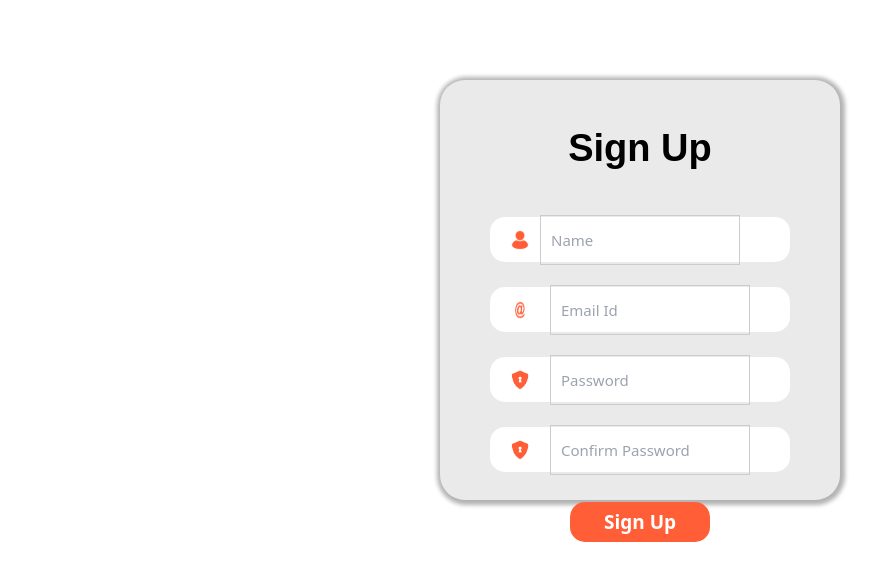
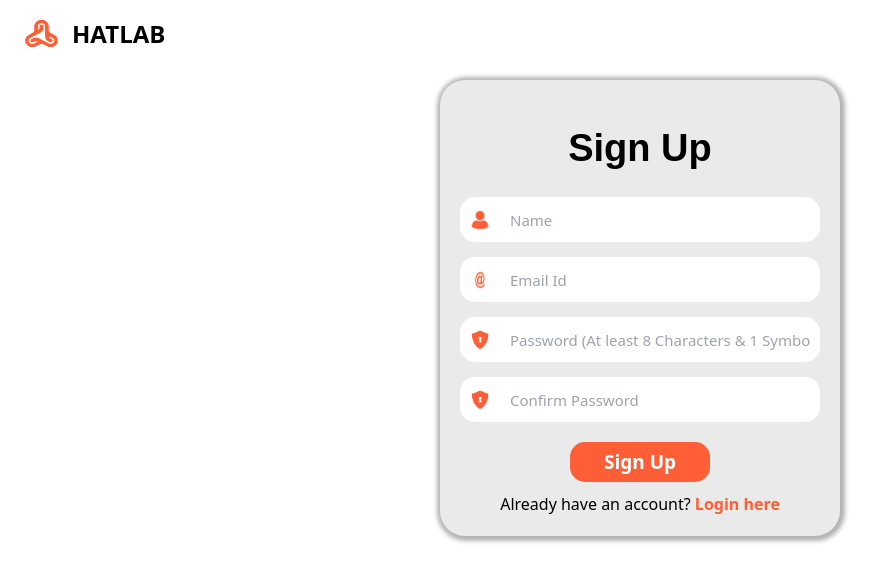
Before and after one commit to AsadCh001/fyp-client, a React (Vite) app: page /signup in a window 1280 px wide. Shown: the top 582 px of the page, without its empty margins (0-885 px from the left). Built offline with nearby package versions, Linux system fonts and the light colour scheme.

Commit message:
update UI/UX

```diff
--- a/package.json
+++ b/package.json
@@ -13,6 +13,7 @@
     "@fortawesome/free-solid-svg-icons": "^6.5.2",
     "@fortawesome/react-fontawesome": "^0.2.2",
     "axios": "^1.6.8",
+    "framer-motion": "^11.2.12",
     "js-cookie": "^3.0.5",
     "jwt-decode": "^4.0.0",
     "prop-types": "^15.8.1",
--- a/src/Components/Landingpage.jsx
+++ b/src/Components/Landingpage.jsx
@@ -1,4 +1,5 @@
 import { useNavigate } from 'react-router-dom';
+import { motion } from 'framer-motion';
 import './landingpage.css';
 
 function Landingpage() {
@@ -25,20 +26,42 @@ function Landingpage() {
         </button>
       </div>
       <div className="main-content">
-        <img src="/hatlab.png" alt="Hatlab" className="hatlab-image" />
+        <motion.img
+          src="/hatlab.png"
+          alt="Hatlab"
+          className="hatlab-image"
+          initial={{ opacity: 0, x: -100 }}
+          animate={{ opacity: 1, x: 0 }}
+          transition={{ duration: 1 }}
+        />
         <div className="info-container">
-          <div className="title">HATLAB</div>
-          <div className="description">
-            🚀 Our research project revolutionizes user interaction with Large Language Models (LLMs) by seamlessly integrating Quantum Machine Learning techniques and advanced data acquisition methods. #QuantumML #AIResearch 🔍🧠
+          <motion.div
+            className="title"
+            initial={{ opacity: 0 }}
+            animate={{ opacity: 1 }}
+            transition={{ duration: 1, delay: 0.5 }}
+          >
+            Revolutionize Your Searching with HATLAB
+          </motion.div>
+          <div className="description-part1">
+            Access the latest information and insights with LLM Boosted
           </div>
-          <div className="button-container">
+          <div className="description-part2">
+          Responses through a seamless and captivating Chatbot experience.
+          </div>
+          <motion.div
+            className="button-container"
+            initial={{ opacity: 0 }}
+            animate={{ opacity: 1 }}
+            transition={{ duration: 1, delay: 1.5 }}
+          >
             <button onClick={handleSignUpClick} className="button">
               Sign Up
             </button>
             <button onClick={handleLoginClick} className="button">
               Login
             </button>
-          </div>
+          </motion.div>
         </div>
       </div>
     </div>
--- a/src/Components/Login.css
+++ b/src/Components/Login.css
@@ -1,66 +1,31 @@
-
-
-.log-container{
+/* Existing styles */
+.logo1-container {
+  position: absolute;
+  top: 1rem;
+  left: 1rem;
   display: flex;
-    flex-direction: column;
-    margin: auto;
-    margin-top: 80px;
-    width: 400px;
-    background: #EAEAEA;
-    padding-bottom: 30px;
-    border-radius: 25px;
-    height: 350px;
-    box-shadow: 1px 1px 4px 4px rgba(0, 0, 0, 0.3);
+  align-items: center;
 }
 
-  .log-header {
+.logo1-button {
   display: flex;
-    flex-direction: column;
   align-items: center;
-    gap: 9px;
-    width: 100%;
-    margin-top: 20px;
+  cursor: pointer;
+  background: none;
+  border: none;
+  padding: 0;
 }
 
-  .text {
-    color: #000;
-    font-size: 38px;
-    font-weight: 700;
-    font-family: 'Baloo 2', sans-serif;
-    margin-top: 10px;
+.logo1-image {
+  height: 2rem;
+  width: 3rem;
 }
 
-  .inputs {
-    margin-top: 40px;
-    display: flex;
-    flex-direction: column;
-    gap: 25px;
-  }
-
-  .input {
-    display: flex;
-    align-items: center;
-    margin: auto;
-    width: 300px;
-    height: 45px;
-    background: #fff;
-    border-radius: 15px;
-  }
-
-  .input img {
-    margin: 0 20px; /* Adjust margin as needed */
-    width: 20px; /* Example size, adjust as needed */
-    height: 20px; /* Example size, adjust as needed */
-  }
-
-  .input input {
-    height: 50px;
-    width: 300px;
-    background: transparent;
-    border: none;
-    outline: none;
-    color: #000;
-    font-size: 15px;
+.logo1-text {
+  color: black; /* Change to match the desired color for the login page */
+  font-size: 1.5rem;
+  font-weight: bold;
+  margin-left: 0.5rem;
 }
 
 .forgot-password {
@@ -101,3 +66,17 @@
   background: #FF5E36;
   color: #fff;
 }
+
+.signup-link-container {
+  margin-top: 10px;
+}
+
+.signup-link {
+  color: #FF5E36;
+  text-decoration: none;
+  font-weight: bold;
+}
+
+.signup-link:hover {
+  text-decoration: underline;
+}
--- a/src/Components/Login.jsx
+++ b/src/Components/Login.jsx
@@ -1,8 +1,9 @@
 import { useEffect, useState } from 'react';
-import { useNavigate } from 'react-router-dom';
+import { useNavigate, Link } from 'react-router-dom';
 import { toast, ToastContainer } from 'react-toastify';
 import 'react-toastify/dist/ReactToastify.css';
 import Cookies from 'js-cookie';
+import './login.css';
 
 const Login = () => {
   const [email, setEmail] = useState('');
@@ -25,15 +26,13 @@ const Login = () => {
   };
 
   const handleSubmit = async () => {
-    // Check if email or password is empty
     if (!email || !password) {
       setError('Email and password are required.');
       return;
     }
 
     try {
-      // Send POST request to backend server
-      const response = await fetch('http://127.0.0.1:5000/api/login', {
+      const response = await fetch("http://127.0.0.1:5000/api/login", {
         method: 'POST',
         headers: {
           'Content-Type': 'application/json',
@@ -41,7 +40,6 @@ const Login = () => {
         body: JSON.stringify({ email, password }),
       });
 
-      // Check if response status is 200
       if (response.status === 200) {
         toast.success('Login successful!', {
           position: 'top-right',
@@ -52,19 +50,28 @@ const Login = () => {
           draggable: true,
           progress: undefined,
         });
-       const data = await response.json();
+        const data = await response.json();
 
-        // Set the access and refresh tokens in cookies
         Cookies.set('access_token', data.access_token, { expires: 1, path: '/' });
         Cookies.set('refresh_token', data.refresh_token, { expires: 30, path: '/' });
 
-        // Redirect to the dashboard or appropriate page after login
         setTimeout(() => {
           navigate('/chatbox');
         }, 2000);
+      } else {
+        const data = await response.json();
+        toast.error(data.message || 'An error occurred.', {
+          position: 'top-right',
+          autoClose: 5000,
+          hideProgressBar: false,
+          closeOnClick: true,
+          pauseOnHover: true,
+          draggable: true,
+          progress: undefined,
+        });
       }
     } catch (error) {
-      toast.error(error.response?.data?.message || 'An error occurred.', {
+      toast.error('An error occurred.', {
         position: 'top-right',
         autoClose: 5000,
         hideProgressBar: false,
@@ -76,8 +83,18 @@ const Login = () => {
     }
   };
 
+  const handleLogoClick = () => {
+    navigate('/');
+  };
+
   return (
     <div className="bg-white flex flex-col justify-center items-center min-h-screen">
+      <div className="logo1-container">
+        <button onClick={handleLogoClick} className="logo1-button">
+          <img className="logo1-image" src="/logo.png" alt="logo" />
+          <div className="logo1-text">HATLAB</div>
+        </button>
+      </div>
       <div
         className="bg-[#EAEAEA] p-6 rounded-lg shadow-lg w-full max-w-md md:max-w-lg"
         style={{ borderRadius: '40px', boxShadow: '1px 1px 4px 4px rgba(0, 0, 0, 0.3)' }}
@@ -109,6 +126,9 @@ const Login = () => {
             Login
           </button>
         </div>
+        <div className="signup-link-container mt-4 text-center">
+          <p>New here? <Link to="/signup" className="signup-link">Register Yourself</Link></p>
+        </div>
       </div>
       <ToastContainer />
     </div>
--- a/src/Components/Sidebar.jsx
+++ b/src/Components/Sidebar.jsx
@@ -12,7 +12,6 @@ const Sidebar = () => {
     const token = getCookie('access_token');
     if (token) {
       const decodedToken = jwtDecode(token);
-      console.log(decodedToken);
       setUserName(decodedToken.sub.name);
       setUserEmail(decodedToken.sub.email);
     }
--- a/src/Components/Signup.css
+++ b/src/Components/Signup.css
@@ -1,3 +1,33 @@
+
+/* New styles for the logo */
+.logo1-container {
+  position: absolute;
+  top: 1rem;
+  left: 1rem;
+  display: flex;
+  align-items: center;
+}
+
+.logo1-button {
+  display: flex;
+  align-items: center;
+  cursor: pointer;
+  background: none;
+  border: none;
+  padding: 0;
+}
+
+.logo1-image {
+  height: 2rem;
+  width: 3rem;
+}
+
+.logo1-text {
+  color: black; /* Change to match the desired color for the login page */
+  font-size: 1.5rem;
+  font-weight: bold;
+  margin-left: 0.5rem;
+}/* Existing styles */
 .sig-container {
   display: flex;
   flex-direction: column;
@@ -5,9 +35,8 @@
   margin-top: 80px;
   width: 400px;
   background: #EAEAEA;
-  padding-bottom: 30px;
+  padding: 20px; /* Adjust padding as needed */
   border-radius: 25px;
-  height: 420px;
   box-shadow: 1px 1px 4px 4px rgba(0, 0, 0, 0.3);
 }
 
@@ -18,9 +47,8 @@
   justify-content: center; /* This centers the content vertically if there's extra space */
   gap: 9px;
   width: 100%;
-  margin-top: 30px;
+  margin-top: 10px;
 }
-
 
 .text {
   color: #000;
@@ -31,46 +59,51 @@
 }
 
 .inputs {
-  margin-top: 40px;
+  margin-top: 20px;
   display: flex;
   flex-direction: column;
-  gap: 25px;
+  gap: 15px;
 }
 
 .input {
   display: flex;
   align-items: center;
   margin: auto;
-  width: 300px;
+  width: 100%;
   height: 45px;
   background: #fff;
   border-radius: 15px;
+  padding: 0 10px;
 }
 
 .input img {
-  margin: 0 20px; /* Adjust margin as needed */
+  margin-right: 10px; /* Adjust margin as needed */
   width: 20px; /* Example size, adjust as needed */
   height: 20px; /* Example size, adjust as needed */
 }
 
 .input input {
-  height: 50px;
-  width: 200px;
+  height: 45px;
+  width: 100%;
   background: transparent;
-  border: 1px solid #ccc;
-  box-shadow: none;
+  border: none;
   outline: none;
   color: #000;
   font-size: 15px;
-  padding: 0 10px;
+  padding-left: 10px;
 }
 
+.error {
+  color: red;
+  font-size: 12px;
+  margin-top: 5px; /* Adjust margin as needed */
+  text-align: left;
+}
 
 .signup-container {
   display: flex;
-  gap: 30px;
-  margin: 6px auto;
-  margin-top: 30px;
+  justify-content: center;
+  margin-top: 20px;
 }
 
 .submit, .submit.orange {
@@ -93,3 +126,19 @@
   color: #fff;
   border: 2px solid transparent;
 }
+
+.login-link-container {
+  display: flex;
+  justify-content: center;
+  margin-top: 10px;
+}
+
+.login-link {
+  color: #FF5E36;
+  text-decoration: none;
+  font-weight: bold;
+}
+
+.login-link:hover {
+  text-decoration: underline;
+}
--- a/src/Components/Signup.jsx
+++ b/src/Components/Signup.jsx
@@ -1,5 +1,5 @@
 import { useState } from 'react';
-import { useNavigate } from 'react-router-dom';
+import { Link, useNavigate } from 'react-router-dom';
 import axios from 'axios';
 import { toast, ToastContainer } from 'react-toastify';
 import 'react-toastify/dist/ReactToastify.css';
@@ -27,37 +27,25 @@ const Signup = () => {
 
   const validatePassword = () => {
     const passwordPattern = /^(?=.*[A-Za-z])(?=.*\d)(?=.*[@$!%*#?&])[A-Za-z\d@$!%*#?&]{8,}$/;
-
     setPasswordError(passwordPattern.test(password) ? '' : 'Password must be at least 8 characters long and contain at least one symbol.');
   };
 
   const validateConfirmPassword = () => {
-
-    if(confirmPassword !== password)
-    {setCPasswordError('Password does not match');}
+    setCPasswordError(confirmPassword !== password ? 'Password does not match' : '');
   };
 
-
   const handleSubmit = async () => {
-    // Validate inputs
     validateName();
     validateEmail();
     validatePassword();
+    validateConfirmPassword();
 
-    // If any validation errors, return
-    if (nameError || emailError || passwordError) return;
+    if (nameError || emailError || passwordError || CpasswordError) return;
 
     try {
-      // Send POST request to backend server
-      const response = await axios.post('http://127.0.0.1:5000/api/signup', {
-        name,
-        email,
-        password
-      });
+      const response = await axios.post("http://127.0.0.1:5000/api/signup", { name, email, password });
 
-      // Check if response status is 200
       if (response.status === 200) {
-        // Show toaster notification
         toast.success(response.data.message, {
           position: "top-right",
           autoClose: 5000,
@@ -71,12 +59,9 @@ const Signup = () => {
         setTimeout(() => {
           navigate('/login');
         }, 2000);
-
       }
-
-    }
-    catch (error) {
-      toast.error(error.response.data.message || 'An error occurred.', {
+    } catch (error) {
+      toast.error(error.response?.data?.message || 'An error occurred.', {
         position: "top-right",
         autoClose: 5000,
         hideProgressBar: false,
@@ -88,38 +73,50 @@ const Signup = () => {
     }
   };
 
+  const handleLogoClick = () => {
+    navigate('/');
+  };
+
   return (
     <div className='sig-container1' style={{ backgroundColor: '#fff' }}>
+      <div className="logo1-container">
+        <button onClick={handleLogoClick} className="logo1-button">
+          <img className="logo1-image" src="/logo.png" alt="logo" />
+          <div className="logo1-text">HATLAB</div>
+        </button>
+      </div>
+
       <div className="sig-container">
         <div className="sig-header">
           <div className="text">Sign Up</div>
         </div>
         <div className="inputs">
           <div className="input">
-            <img style={{ marginRight: "10px" }} src="/name.png" alt="Hatlab" className="input"/>
+            <img src="/name.png" alt="Name Icon" />
             <input type="text" placeholder="Name" value={name} onChange={(e) => setName(e.target.value)} onBlur={validateName} />
-            <div className="error">{nameError}</div>
           </div>
+          {nameError && <div className="error">{nameError}</div>}
           <div className="input">
-            <img style={{ marginRight: "20px" }} src="/email.png" alt="Hatlab" className="input" />
+            <img src="/email.png" alt="Email Icon" />
             <input type="email" placeholder="Email Id" value={email} onChange={(e) => setEmail(e.target.value)} onBlur={validateEmail} />
-            <div className="error">{emailError}</div>
           </div>
+          {emailError && <div className="error">{emailError}</div>}
           <div className="input">
-            <img style={{ marginRight: "20px" }}src="/pass.png" alt="Hatlab" className="input" />
-            <input type="password" placeholder="Password" value={password} onChange={(e) => setPassword(e.target.value)} onBlur={validatePassword} />
-            <div className="error">{passwordError}</div>
+            <img src="/pass.png" alt="Password Icon" />
+            <input type="password" placeholder="Password (At least 8 Characters & 1 Symbol)" value={password} onChange={(e) => setPassword(e.target.value)} onBlur={validatePassword} />
           </div>
+          {passwordError && <div className="error">{passwordError}</div>}
           <div className="input">
-            <img style={{ marginRight: "20px" }}src="/pass.png" alt="Hatlab" className="input" />
+            <img src="/pass.png" alt="Confirm Password Icon" />
             <input type="password" placeholder="Confirm Password" value={confirmPassword} onChange={(e) => setconfirmPassword(e.target.value)} onBlur={validateConfirmPassword} />
-            <div className="error">{CpasswordError}</div>
           </div>
+          {CpasswordError && <div className="error">{CpasswordError}</div>}
         </div>
-
-
         <div className="signup-container">
           <button className="submit orange" onClick={handleSubmit}>Sign Up</button>
+        </div>
+        <div className="login-link-container">
+          <p>Already have an account? <Link to="/login" className="login-link">Login here</Link></p>
         </div>
       </div>
       <ToastContainer />
```
Also changed, not shown: src/Components/Chatbox.jsx (+6 -6 lines), src/Components/landingpage.css (+58 -11 lines), 2 other files (tests, documents, lock files or other folders). Lines whose indentation alone changed are shown as unchanged.
